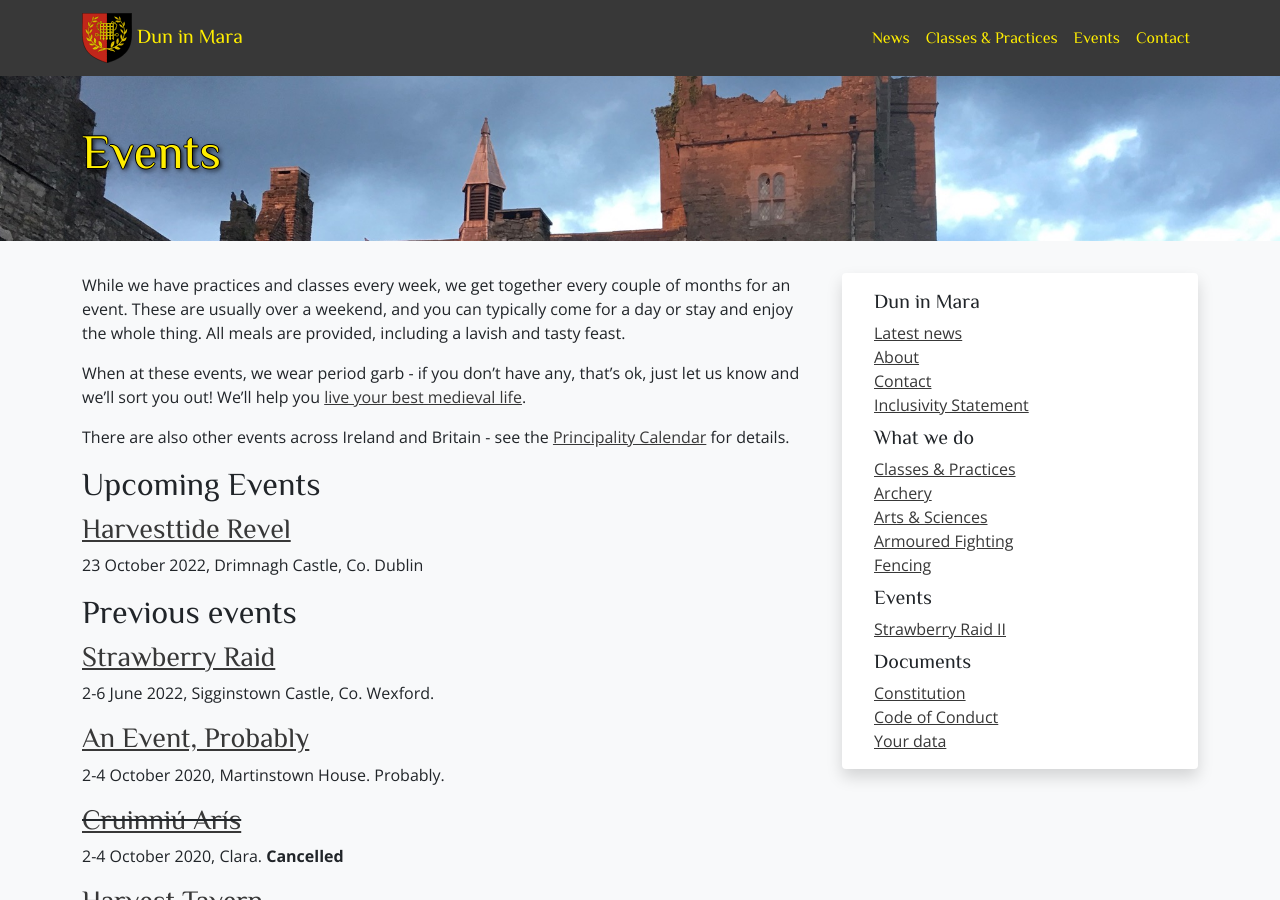
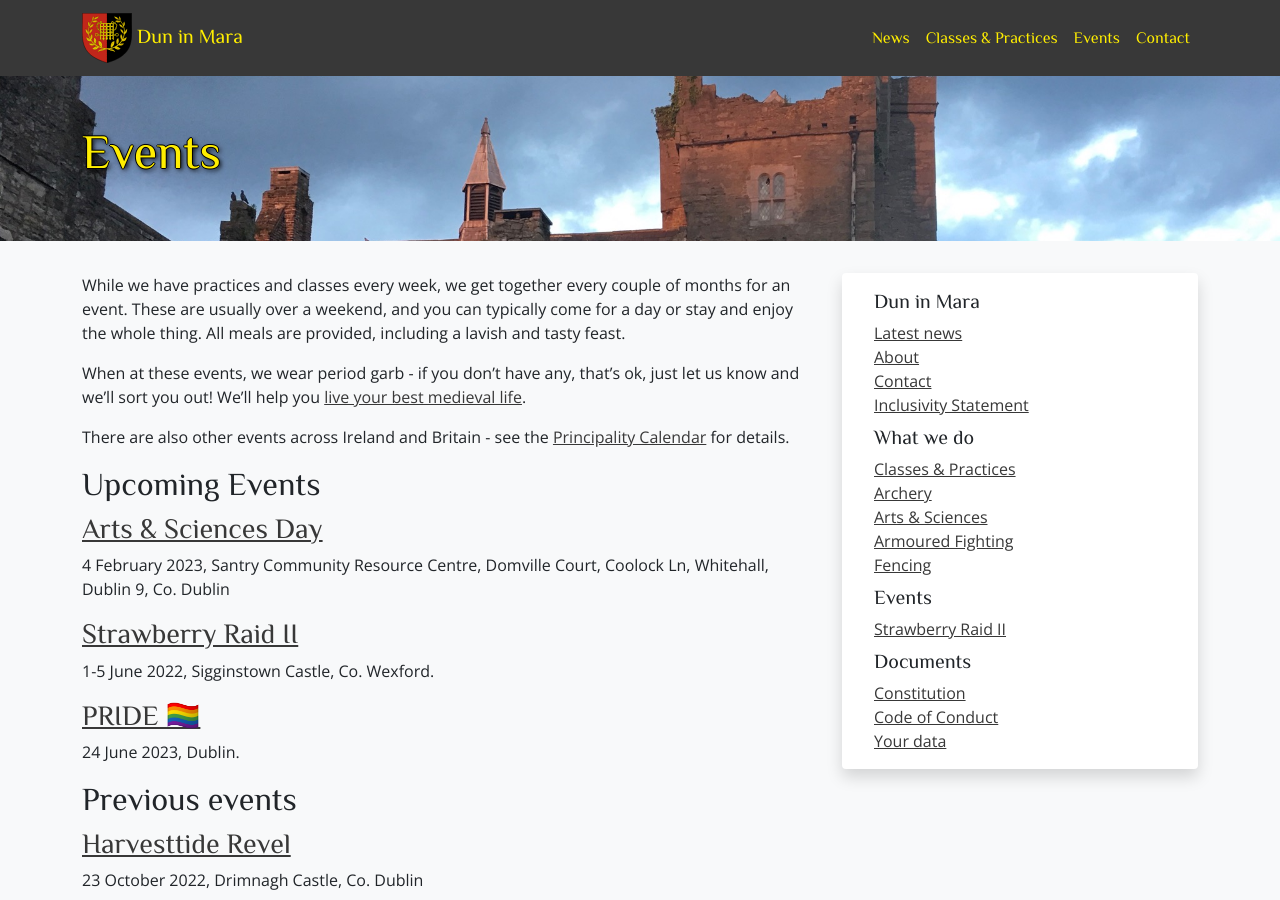
Before and after one commit to drachenwald/dun-in-mara, a Jekyll site: the page built from events/index.md, in a window 1280 px wide and 900 px high. Built offline with Jekyll 4.4.1, drawn with Linux system fonts in a browser that asks for light colours; comment, search, counter and statistics services are not loaded.

Commit message:
Pride; A&S Day; SR formatting

```diff
--- a/events/index.md
+++ b/events/index.md
@@ -9,10 +9,19 @@ There are also other events across Ireland and Britain - see the [Principality C
 
 ## Upcoming Events
 
+### [Arts & Sciences Day](https://fienta.com/arts-sciences-day-51746)
+4 February 2023, Santry Community Resource Centre, Domville Court, Coolock Ln, Whitehall, Dublin 9, Co. Dublin
+
+### [Strawberry Raid II](/events/2023/strawberry-raid/)
+1-5 June 2022, Sigginstown Castle, Co. Wexford.
+
+### [PRIDE 🏳️‍🌈](/events/2023/pride/)
+24 June 2023, Dublin.
+
+## Previous events
+
 ### [Harvesttide Revel](/events/2022/harvesttide-revel/)
 23 October 2022, Drimnagh Castle, Co. Dublin
-
-## Previous events
 
 ### [Strawberry Raid](/events/2022/strawberry-raid/)
 2-6 June 2022, Sigginstown Castle, Co. Wexford.
```
Also changed, not shown: events/2023/pride/index.md (added, +11 -0 lines), events/2023/strawberry-raid/index.md (+1 -6 lines).
